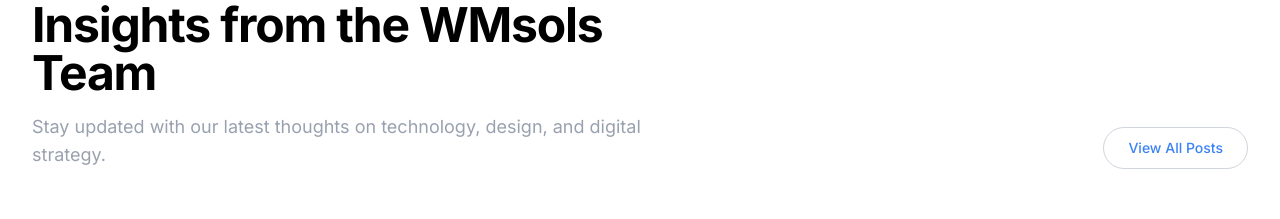
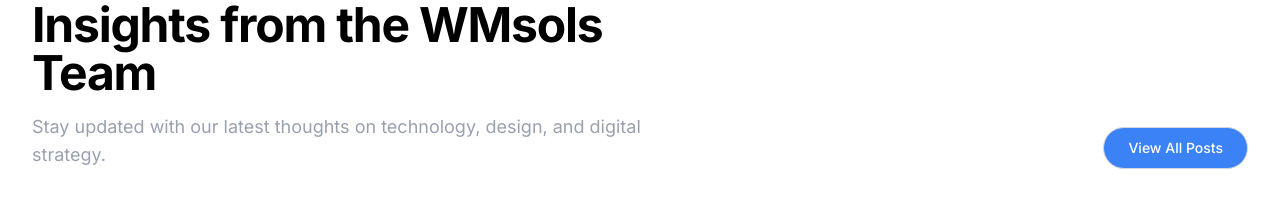
Before and after one commit to WMSols/wmsols-website-new, a Next.js app: page / in a window 1280 px wide. Shown: the part 3820-4039 px from the top of the page. Built offline with nearby package versions, Linux system fonts and the light colour scheme; no server answers.

Commit message:
[Fix]: Latest Insight View All Button color changed

```diff
--- a/components/sections/LatestInsights.tsx
+++ b/components/sections/LatestInsights.tsx
@@ -68,7 +68,7 @@
           </div>
           <a
             href="/blogs-newsroom"
-            className="inline-flex items-center justify-center px-6 py-2.5 rounded-full border border-gray-300 text-[#3b82f6] font-medium text-sm hover:border-[#3b82f6] hover:bg-blue-50 transition-colors whitespace-nowrap"
+            className="inline-flex items-center justify-center px-6 py-2.5 rounded-full border border-gray-300 bg-[#3b82f6] font-medium text-sm  text-white hover:bg-blue-600 transition-colors whitespace-nowrap"
           >
             View All Posts
           </a>
```
